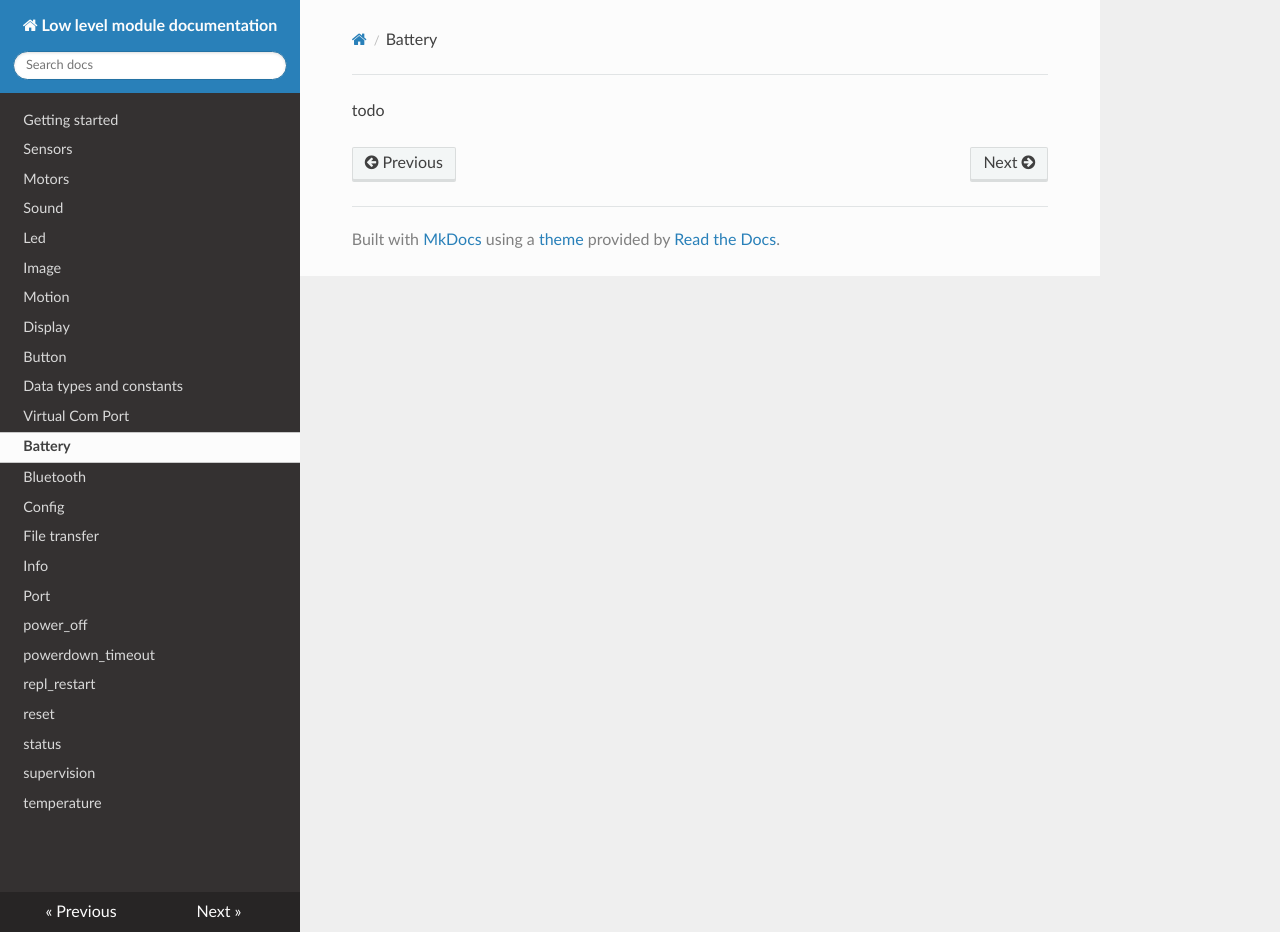
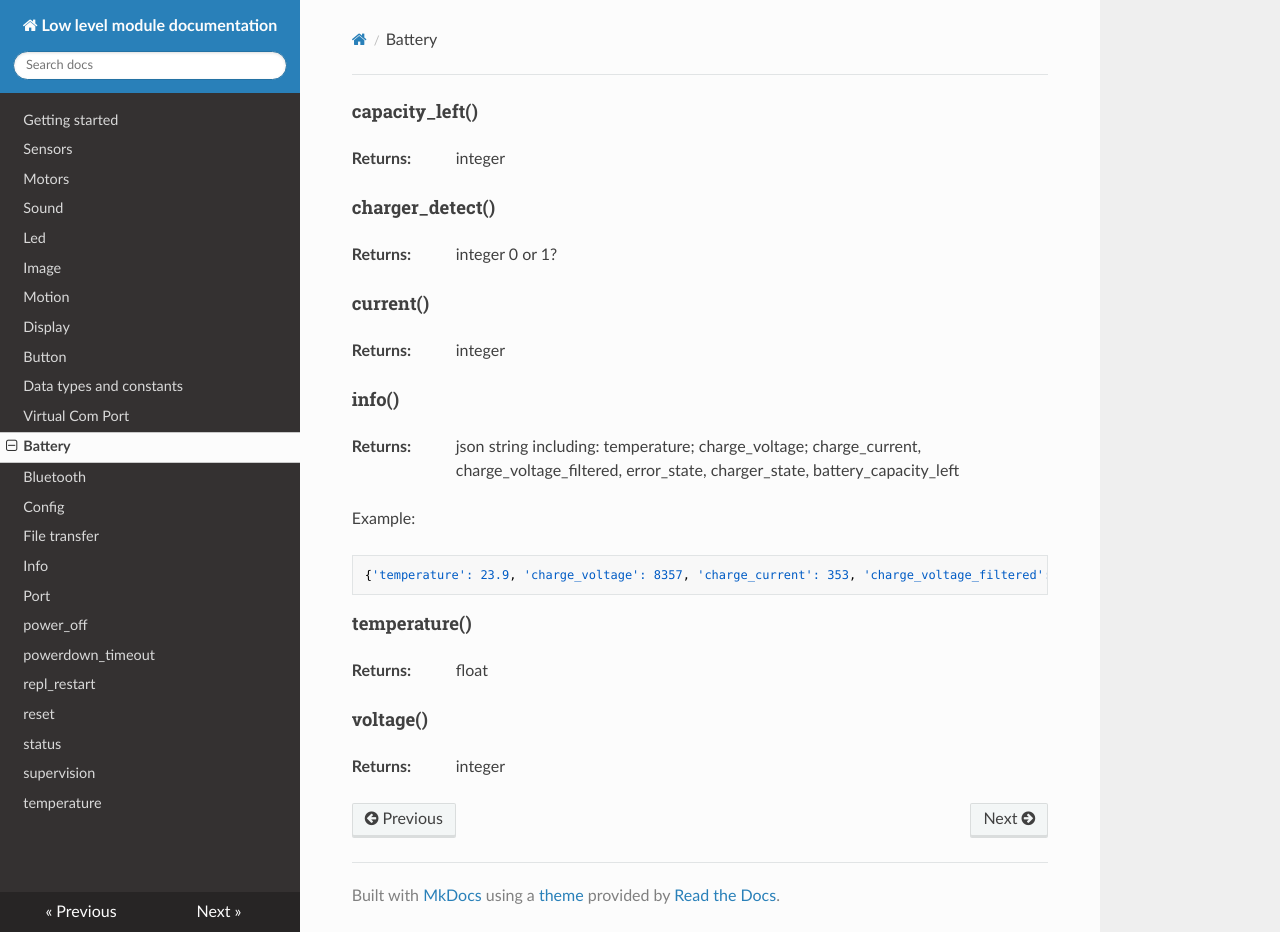
Before and after one commit to NStrijbosch/hub-module-notes, an MkDocs documentation site: the page built from docs/battery.md, in a window 1280 px wide and 932 px high. Built offline with MkDocs 1.6.1, drawn with Linux system fonts in a browser that asks for light colours; nearby versions of some CDN libraries.

Commit message:
Update battery.md

````diff
--- a/docs/battery.md
+++ b/docs/battery.md
@@ -1 +1,41 @@
-todo
+## capacity_left()
+
+__Returns:__
+
+*  integer
+
+## charger_detect()
+
+__Returns:__
+
+*  integer 0 or 1?
+
+## current()
+
+__Returns:__
+
+*  integer
+
+## info()
+
+__Returns:__
+
+*  json string including: temperature; charge_voltage; charge_current, charge_voltage_filtered, error_state, charger_state, battery_capacity_left
+
+Example:
+
+```
+{'temperature': 23.9, 'charge_voltage': 8357, 'charge_current': 353, 'charge_voltage_filtered': 8352, 'error_state': [0], 'charger_state': 1, 'battery_capacity_left': 100}
+```
+
+## temperature()
+
+__Returns:__
+
+*  float
+
+## voltage()
+
+__Returns:__
+
+*  integer
````
